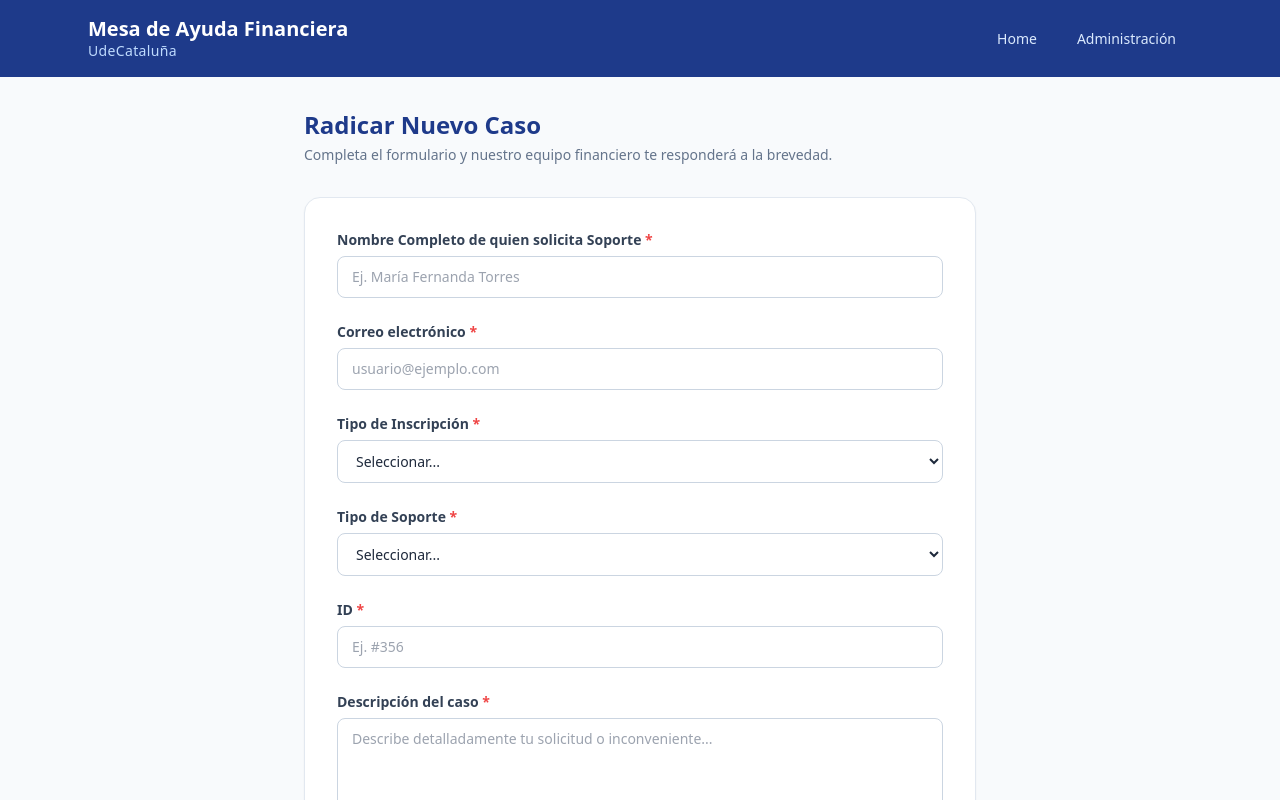
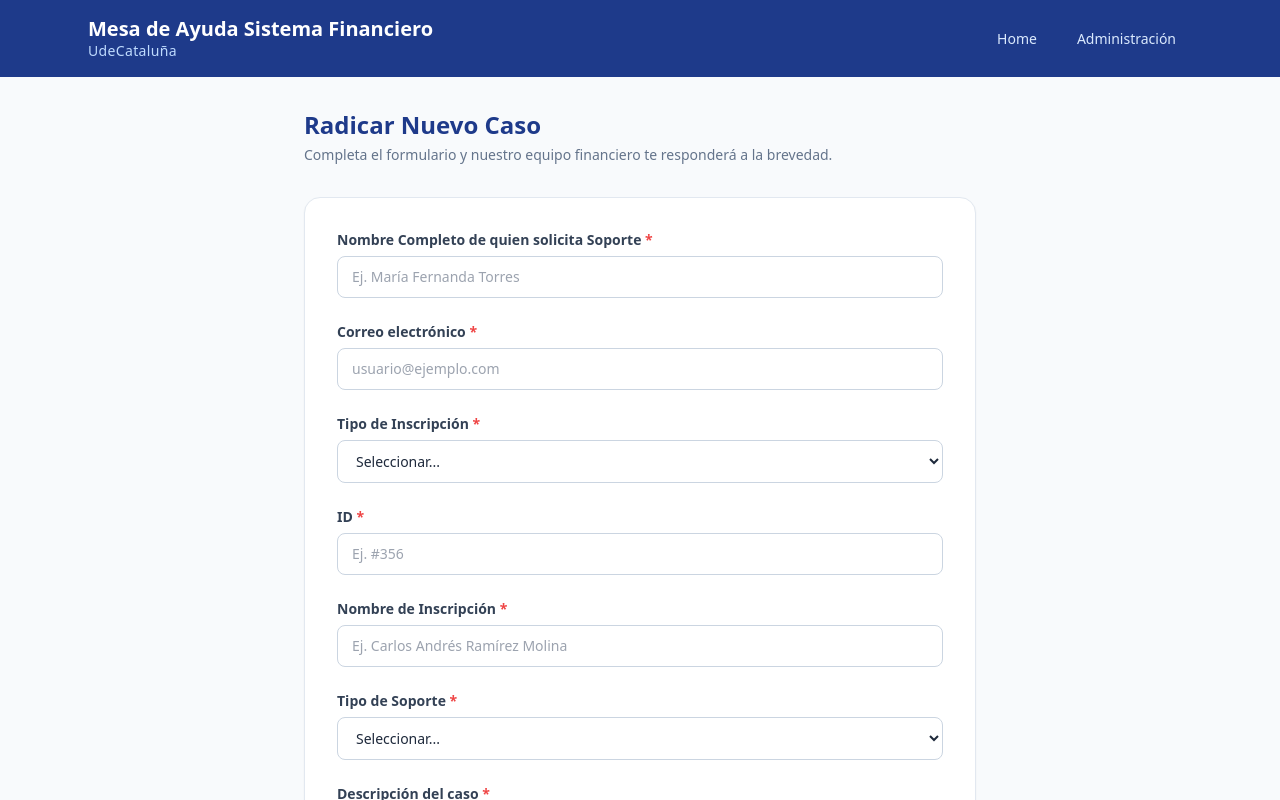
Before and after one commit to YisusYec2049/support-tickets, a React (Vite) app: page /nuevo-caso in a window 1280 px wide. Shown: the top 800 px of the page. Built offline with nearby package versions, Linux system fonts and the light colour scheme.

Commit message:
feat: dynamic header title and new fields in financiero form

```diff
--- a/src/components/Layout.tsx
+++ b/src/components/Layout.tsx
@@ -9,6 +9,15 @@ export default function Layout() {
         : 'text-blue-100 hover:text-white hover:bg-brand-700'
     }`
 
+  const path = location.pathname
+  const titulo =
+    path.startsWith('/cartera') || path.startsWith('/admin/cartera')
+      ? 'Mesa de Ayuda Cartera'
+      : path.startsWith('/mis-casos') || path.startsWith('/nuevo-caso') ||
+        path.startsWith('/admin/financiero') || path.startsWith('/admin/consolidados')
+      ? 'Mesa de Ayuda Sistema Financiero'
+      : 'Mesa de Ayuda'
+
   return (
     <div className="min-h-screen flex flex-col">
       {/* Header */}
@@ -17,7 +26,7 @@ export default function Layout() {
           <Link to="/" className="flex items-center gap-4 hover:opacity-80 transition-opacity">
             <div className="flex flex-col">
               <span className="text-white font-bold text-xl leading-tight">
-                Mesa de Ayuda Financiera
+                {titulo}
               </span>
               <span className="text-blue-200 text-sm font-medium tracking-wide">
                 UdeCataluña
--- a/src/pages/NuevoCaso.tsx
+++ b/src/pages/NuevoCaso.tsx
@@ -25,6 +25,7 @@ interface FormData {
   nombre: string
   tipo_usuario: string
   numero_id: string
+  nombre_inscripcion: string
   correo: string
   tipo_soporte: string
   descripcion: string
@@ -34,6 +35,7 @@ const EMPTY: FormData = {
   nombre: '',
   tipo_usuario: '',
   numero_id: '',
+  nombre_inscripcion: '',
   correo: '',
   tipo_soporte: '',
   descripcion: '',
@@ -90,6 +92,7 @@ export default function NuevoCaso() {
           nombre: form.nombre,
           tipo_usuario: form.tipo_usuario,
           numero_id: form.numero_id,
+          nombre_inscripcion: form.nombre_inscripcion,
           correo: form.correo.toLowerCase().trim(),
           tipo_soporte: form.tipo_soporte,
           descripcion: form.descripcion,
@@ -217,6 +220,38 @@ export default function NuevoCaso() {
           </select>
         </div>
 
+        {/* ID */}
+        <div>
+          <label className="block text-sm font-semibold text-slate-700 mb-1.5">
+            ID <span className="text-red-500">*</span>
+          </label>
+          <input
+            type="text"
+            name="numero_id"
+            value={form.numero_id}
+            onChange={handleChange}
+            required
+            placeholder="Ej. #356"
+            className="w-full border border-slate-300 rounded-lg px-3.5 py-2.5 text-sm focus:outline-none focus:ring-2 focus:ring-brand-500 focus:border-transparent"
+          />
+        </div>
+
+        {/* Nombre de Inscripción */}
+        <div>
+          <label className="block text-sm font-semibold text-slate-700 mb-1.5">
+            Nombre de Inscripción <span className="text-red-500">*</span>
+          </label>
+          <input
+            type="text"
+            name="nombre_inscripcion"
+            value={form.nombre_inscripcion}
+            onChange={handleChange}
+            required
+            placeholder="Ej. Carlos Andrés Ramírez Molina"
+            className="w-full border border-slate-300 rounded-lg px-3.5 py-2.5 text-sm focus:outline-none focus:ring-2 focus:ring-brand-500 focus:border-transparent"
+          />
+        </div>
+
         {/* Tipo de soporte */}
         <div>
           <label className="block text-sm font-semibold text-slate-700 mb-1.5">
@@ -225,14 +260,7 @@ export default function NuevoCaso() {
           <select
             name="tipo_soporte"
             value={form.tipo_soporte}
-            onChange={(e) => {
-              const val = e.target.value
-              setForm((f) => ({
-                ...f,
-                tipo_soporte: val,
-                numero_id: SIN_ID.includes(val) ? '' : f.numero_id,
-              }))
-            }}
+            onChange={handleChange}
             required
             className="w-full border border-slate-300 rounded-lg px-3.5 py-2.5 text-sm focus:outline-none focus:ring-2 focus:ring-brand-500 focus:border-transparent bg-white"
           >
@@ -244,24 +272,6 @@ export default function NuevoCaso() {
             ))}
           </select>
         </div>
-
-        {/* ID */}
-        {!SIN_ID.includes(form.tipo_soporte) && (
-          <div>
-            <label className="block text-sm font-semibold text-slate-700 mb-1.5">
-              ID <span className="text-red-500">*</span>
-            </label>
-            <input
-              type="text"
-              name="numero_id"
-              value={form.numero_id}
-              onChange={handleChange}
-              required
-              placeholder="Ej. #356"
-              className="w-full border border-slate-300 rounded-lg px-3.5 py-2.5 text-sm focus:outline-none focus:ring-2 focus:ring-brand-500 focus:border-transparent"
-            />
-          </div>
-        )}
 
         {/* Descripción */}
         <div>
--- a/src/types.ts
+++ b/src/types.ts
@@ -4,6 +4,7 @@ export interface CasoSoporte {
   nombre: string
   tipo_usuario: string
   numero_id: string
+  nombre_inscripcion: string
   correo: string
   tipo_soporte: string
   descripcion: string
```
